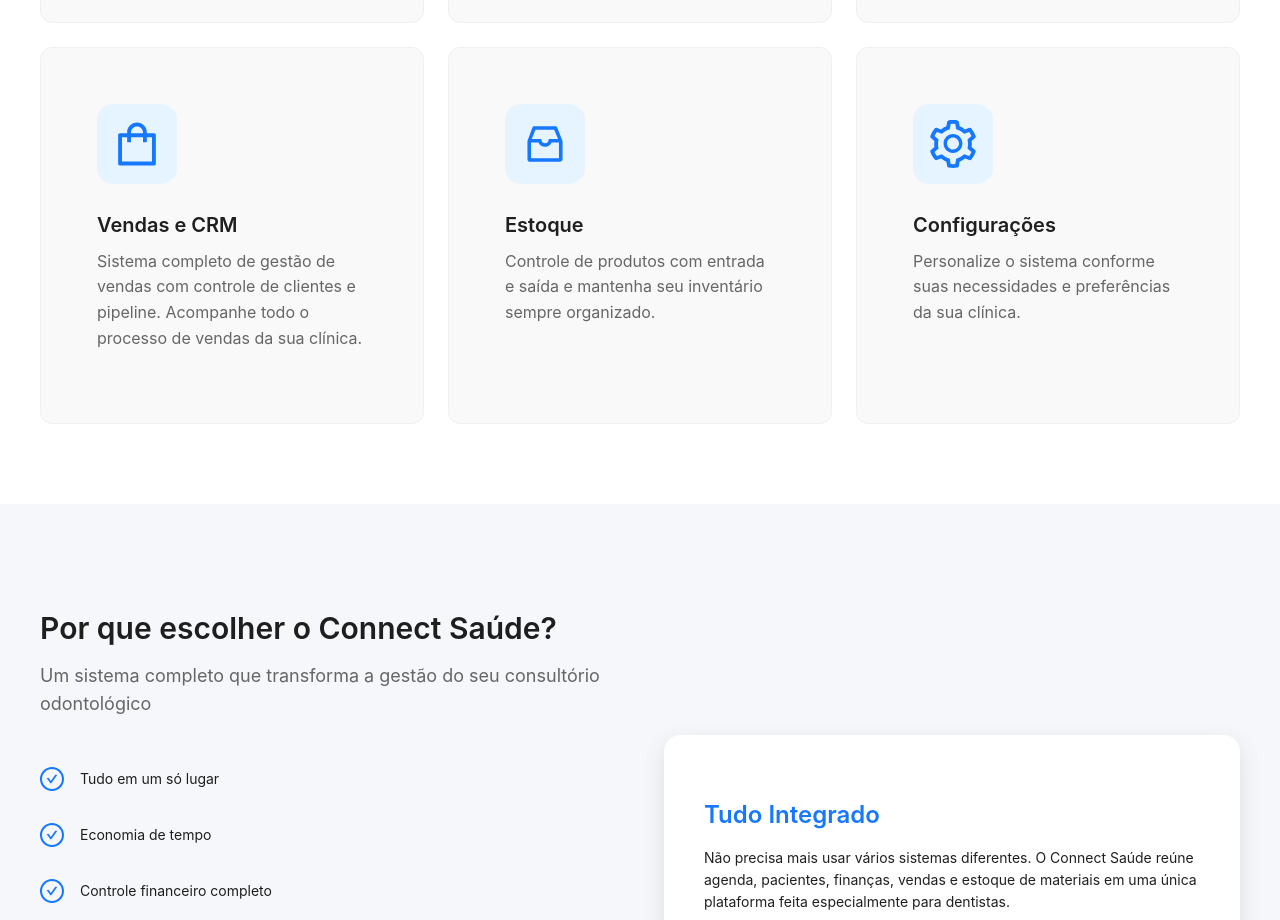
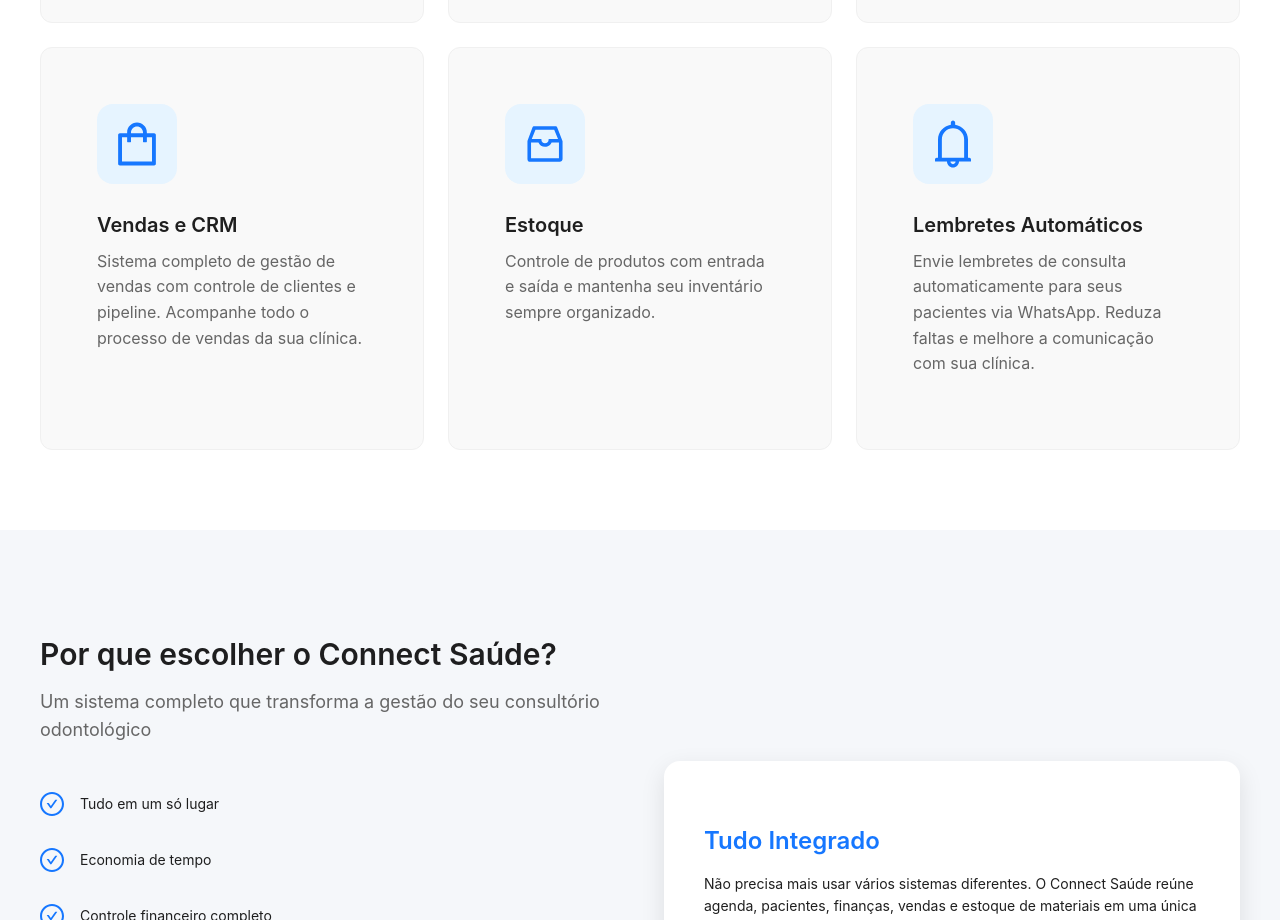
Before and after one commit to RenanTCastro/connect-saude-front, a React (Vite) app: page / in a window 1280 px wide. Shown: the part 1680-2600 px from the top of the page. Built offline with nearby package versions, Linux system fonts and the light colour scheme.

Commit message:
change: added wp notification info

```diff
--- a/src/pages/Landing/Landing.jsx
+++ b/src/pages/Landing/Landing.jsx
@@ -6,7 +6,7 @@
   DollarOutlined,
   ShoppingOutlined,
   InboxOutlined,
-  SettingOutlined,
+  BellOutlined,
   CheckCircleOutlined,
   StarFilled,
   ArrowRightOutlined,
@@ -115,10 +115,10 @@
     },
     {
       id: 6,
-      icon: <SettingOutlined />,
-      title: "Configurações",
+      icon: <BellOutlined />,
+      title: "Lembretes Automáticos",
       description:
-        "Personalize o sistema conforme suas necessidades e preferências da sua clínica.",
+        "Envie lembretes de consulta automaticamente para seus pacientes via WhatsApp. Reduza faltas e melhore a comunicação com sua clínica.",
     },
   ];
 
```
